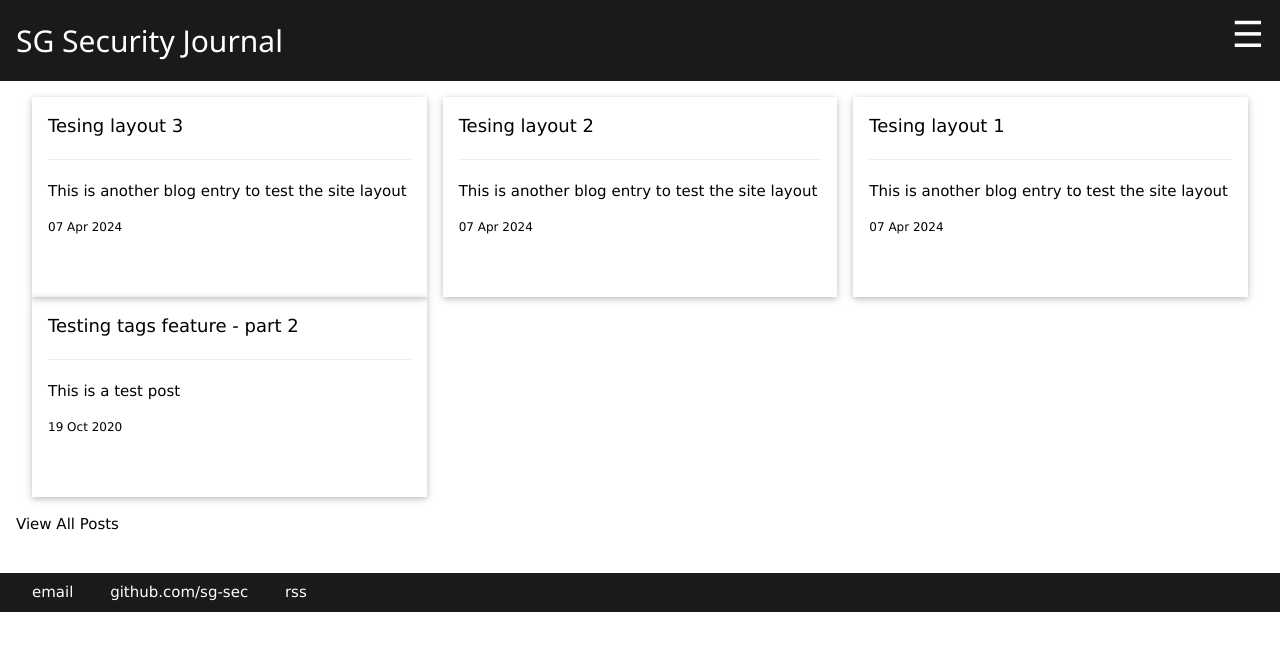
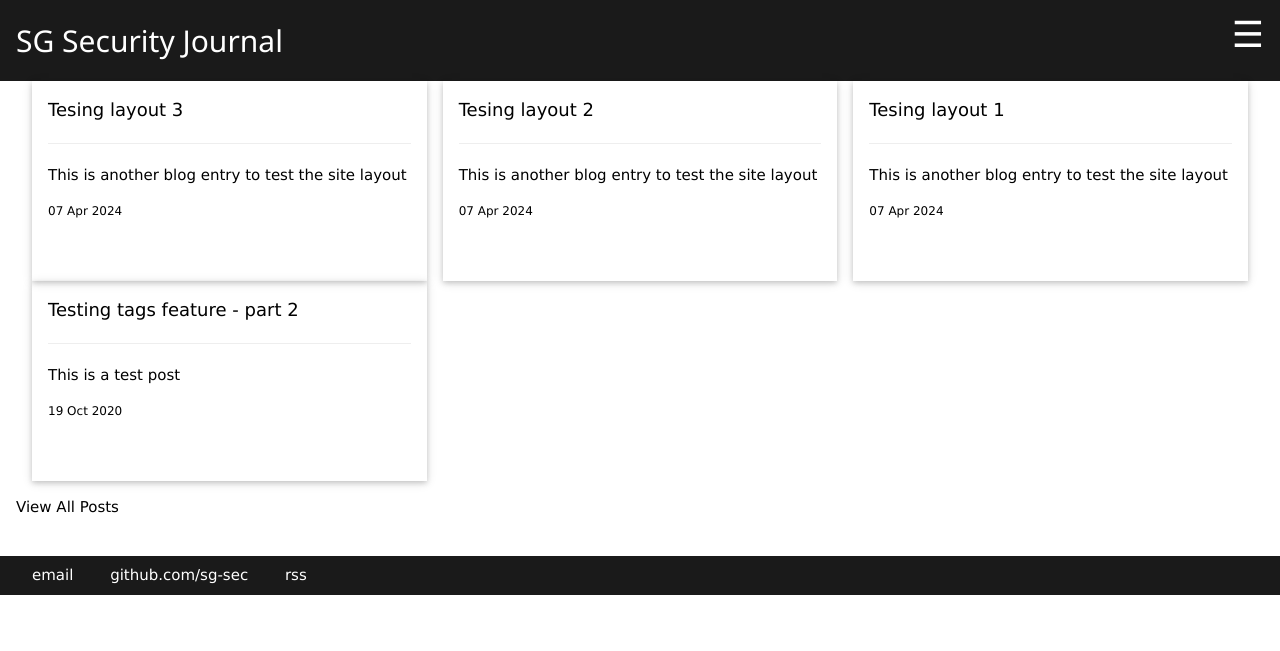
Before and after one commit to sg-sec/sg-sec.github.io, a Jekyll site: the page built from index.html, in a window 1280 px wide. Shown: the top 651 px of the page. Built offline with Jekyll 4.4.1, drawn with Linux system fonts in a browser that asks for light colours.

Commit message:
Update index.html

```diff
--- a/index.html
+++ b/index.html
@@ -2,7 +2,7 @@
 layout: default
 title: SG SecOps Journal
 ---
-    <div class="w3-row-padding w3-section">
+    <div class="w3-row-padding">
     {% for post in site.posts limit:9 %}
         {% include postlistitem.html %}
     {% endfor %}
```
